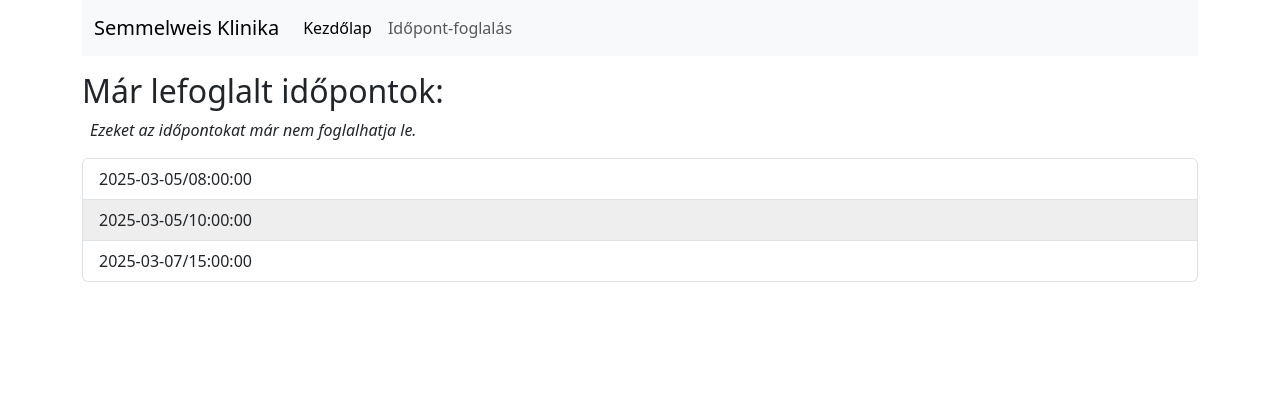
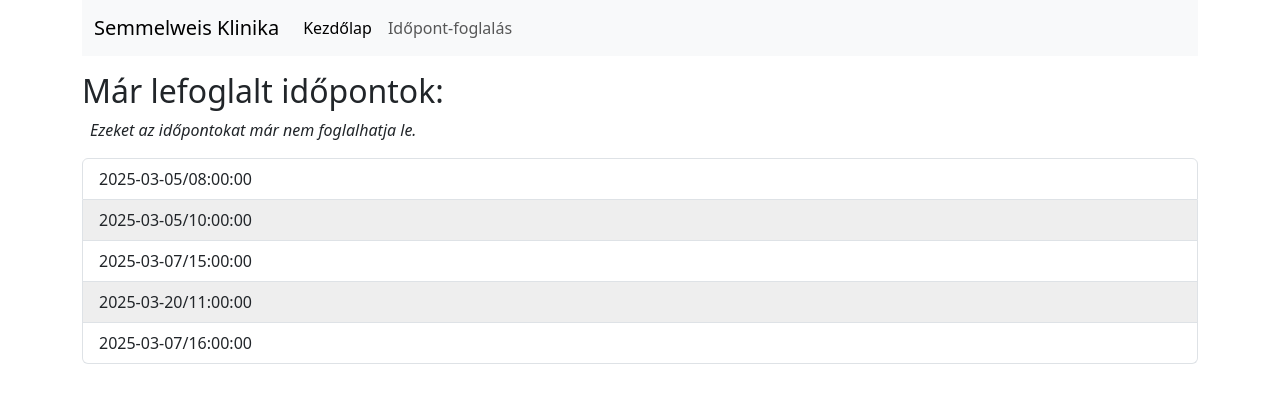
Before and after one commit to b0totmat/idopont-foglalas, a Vue app in the folder idopont-foglalas/: page / in a window 1280 px wide. Shown: the top 402 px of the page. Built offline with nearby package versions, Linux system fonts and the light colour scheme; data requests are answered from the project's data file.

Commit message:
Új időpont-foglalás mentése

```diff
--- a/idopont-foglalas/db.json
+++ b/idopont-foglalas/db.json
@@ -1,25 +1,39 @@
 {
   "appointments": [
     {
-            "id": 1,
+      "id": "1",
       "date": "2025-03-05",
       "time": "08:00:00",
       "name": "Rúgka Pál",
       "mobile": "+36204463492"
     },
     {
-            "id": 2,
+      "id": "2",
       "date": "2025-03-05",
       "time": "10:00:00",
       "name": "Végh Béla",
       "mobile": "+36309232254"
     },
     {
-            "id": 3,
+      "id": "3",
       "date": "2025-03-07",
       "time": "15:00:00",
       "name": "Negye Dóra",
       "mobile": "+30309711343"
+    },
+    {
+      "id": "1071",
+      "email": "eefdewfd@mail.org",
+      "name": "Richárd",
+      "date": "2025-03-20",
+      "time": "11:00:00"
+    },
+    {
+      "id": "d68e",
+      "email": "aloe.vera@mail.org",
+      "name": "Aloe Vera",
+      "date": "2025-03-07",
+      "time": "16:00:00"
     }
   ]
 }
--- a/idopont-foglalas/src/views/NewAppointmentView.vue
+++ b/idopont-foglalas/src/views/NewAppointmentView.vue
@@ -95,6 +95,8 @@ async function sendForm(e) {
       icon: true,
       rtl: false
     })
+
+    await appointmentStore.saveNewAppointment(newAppointment.value)
     router.push('/')
   } else {
     for(const e of errors) {
```
Lines whose indentation alone changed are shown as unchanged.
